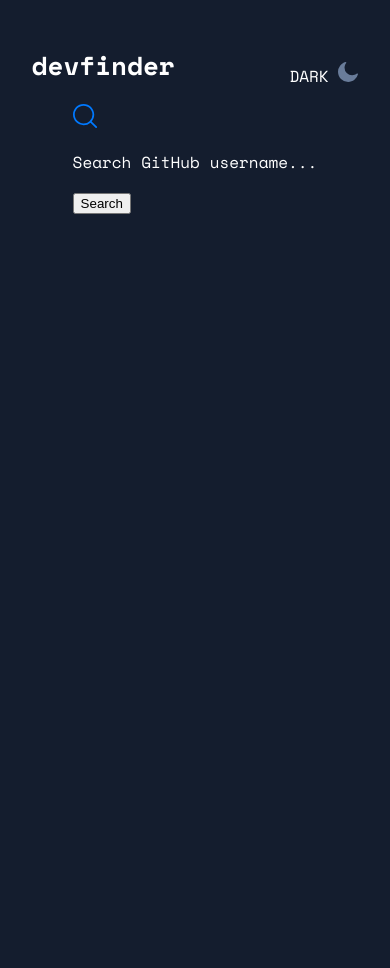
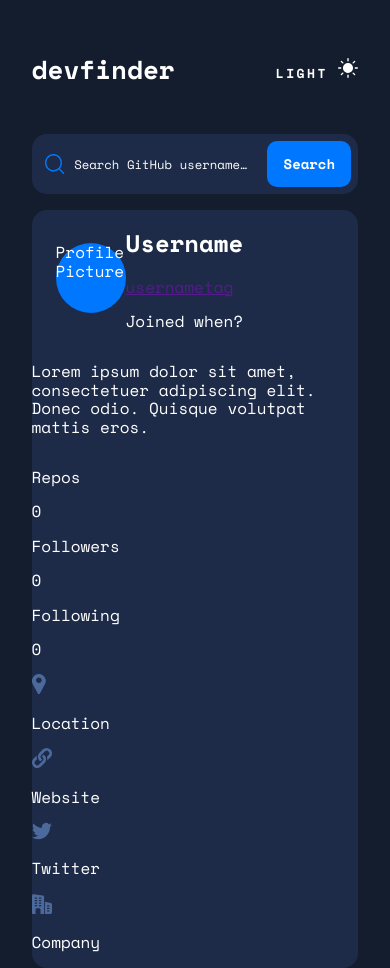
Before and after one commit to mrdiegodev/GitHub-user-search-app, a plain HTML site: page index.html in a window 390 px wide. Before the commit the page ends 844 px from the top, so only its background shows below. Drawn offline with nearby package versions, Linux system fonts and the light colour scheme.

Commit message:
Added Normilize.css file, BEM, Header & SearchBar for mobile Done

```diff
--- a/index.html
+++ b/index.html
@@ -5,35 +5,70 @@
   <meta name="viewport" content="width=device-width, initial-scale=1.0">
 
   <link rel="icon" type="image/png" sizes="32x32" href="./assets/favicon-32x32.png">
+  <link rel="stylesheet" href="styles/normalize.css">
   <link rel="stylesheet" href="styles/style.css">
   <title>Frontend Mentor | GitHub user search app</title>
 </head>
 <body>
+  <!-- HEADER SECTION HTML -->
+  <header class="header">
+    <h1 class="header__tittle">devfinder</h1>
+    <p class='header__mode header--darkModeIcon'>LIGHT <img src="assets/icon-sun.svg" alt=""></p>
+    <p class='header__mode header--lightModeIcon'>DARK <img src="assets/icon-moon.svg" alt=""></p>
+  </header>
+  <!-- USERNAME SEARCH BAR SECTION -->
+  <div class="searchBar">
+    <img src="assets/icon-search.svg" alt="" class="searchBar__img">
+    <input type="text" placeholder="Search GitHub username…" class="searchBar__input">
+    <button class="searchBar__searchButton">Search</button>
+  </div>
+<!-- GITHUB CARD SECTION -->
+  <div class="gitHubInfoCard">
+    <div class="gitHubInfoCard__header">
+      <!-- profile picture img -->
+      <div class="gitHubInfoCard__header--profilePicture">Profile Picture</div>
+      <div class="gitHubInfoCard__header--userInformation">
+        <h2 class="gitHubInfoCard__header--userInformation--name">Username</h2>
+        <a href="" class="gitHubInfoCard__header--userInformation--username">usernametag</a>
+        <p class="gitHubInfoCard__header--userInformation--joinDate">Joined when?</p>
+      </div>
+    </div>
 
-  <header>
-    <h1>devfinder</h1>
-    <p id='darkMode'>DARK <img src="assets/icon-moon.svg" alt=""></p>
-    <p id='lightMode'>LIGHT <img src="assets/icon-sun.svg" alt=""></p>
-  </header>
+    <p class="gitHubInfoCard__description">
+      Lorem ipsum dolor sit amet, consectetuer adipiscing elit. Donec odio. Quisque volutpat mattis eros.
+    </p>
 
-  <div class="searchBar">
-    <img src="assets/icon-search.svg" alt="">
-    <p>Search GitHub username...</p>
-    <button id="searchButton">Search</button>
-  </div>
-
-  <div class="gitHubInfoCard">
-    <div class="cardHeader">
-
+    <div class="gitHubInfoCard__stats">
+      <div class="gitHubInfoCard__stats--Repos">
+        <p>Repos</p>
+        <p>0</p>
+      </div>
+      <div class="gitHubInfoCard__stats--Followers">
+        <p>Followers</p>
+        <p>0</p>
+      </div>
+      <div class="gitHubInfoCard__stats--following">
+        <p>Following</p>
+        <p>0</p>
+      </div>
     </div>
-    <div class="cardDescription">
-
-    </div>
-    <div class="cardNumbers">
-
-    </div>
-    <div class="cardFooter">
-
+    <div class="gitHubInfoCard__footer">
+      <div class="gitHubInfoCard__footer--location">
+        <img src="assets/icon-location.svg" alt="">
+        <p>Location</p>
+      </div>
+      <div class="gitHubInfoCard__footer--website">
+        <img src="assets/icon-website.svg" alt="">
+        <p>Website</p>
+      </div>
+      <div class="gitHubInfoCard__footer--twitter">
+        <img src="assets/icon-twitter.svg" alt="">
+        <p>Twitter</p>
+      </div>
+      <div class="gitHubInfoCard__footer--company">
+        <img src="assets/icon-company.svg" alt="">
+        <p>Company</p>
+      </div>
     </div>
   </div>
 
--- a/styles/style.scss
+++ b/styles/style.scss
@@ -22,6 +22,8 @@ html{
     font-size: 16px;
 }
 
+// BODY CSS
+
 body{
     background-color: $bigStoneBlue;
     color: $pureWhite;
@@ -31,20 +33,96 @@ body{
     justify-content: center;
 }
 
+// HEADER CSS
+
 header{
     margin-top: 2.35rem;
     width: 20.43rem;
-    h1{
+    display: flex;
+    align-items: center;
+    justify-content: space-between;
+    .header__tittle{
         display: inline;
         font-size: 1.625rem;
         font-weight: bold;
 
     }
-    #lightMode{
+    .header__mode{
+        font-size: .8125rem;
+        font-weight: bold;
+        letter-spacing: 2.5px;
+    }
+    .header--lightModeIcon{
         display: none;
     }
-    #darkMode{
+    .header--darkModeIcon{
         display: inline;
         float: right;
     }
 }
+
+// SEARCH BAR CSS
+
+.searchBar{
+    margin-top: 2rem;
+    width: 20.43rem;
+    height: 3.75rem;
+    display: flex;
+    background-color: $cloudBurstBlue;
+    color: $pureWhite;
+    align-items: center;
+    justify-content: space-evenly;
+    border-radius: 15px;
+    .searchBar__img{
+        width: 1.25rem;
+        height: 1.25rem;
+        margin-left: .4rem;
+    }
+    .searchBar__input{
+        width: 11.5rem;
+        border: none;
+        font-size: .77rem;
+        line-height: 1.562rem;
+        background-color: inherit;
+        color: $pureWhite;
+    }
+    ::placeholder{
+        font-size: .77rem;
+        line-height: 1.562rem;
+        color: $pureWhite;
+        opacity: 1;
+    }
+    .searchBar__searchButton{
+        border: none;
+        border-radius: 10px;
+        background-color: $blue;
+        color: $pureWhite;
+        font-size: .875rem;
+        font-weight: bold;
+        width: 84px;
+        height: 46px;
+
+    }
+}
+
+.gitHubInfoCard{
+    margin-top: 1rem;
+    border-radius: .94rem;
+    background-color: $cloudBurstBlue;
+    width: 20.43rem;
+    display: flex;
+    flex-direction: column;
+    align-items: flex-start;
+    justify-content: space-around;
+    .gitHubInfoCard__header{
+        padding-left: 1.5rem;
+        display: flex;
+        align-items: center;
+        .gitHubInfoCard__header--profilePicture{
+            width: 70px;
+            height: 70px;
+            background-color: $blue;
+            border-radius: 9999px;
+        }
+    }
+}
```
Also changed, not shown: styles/normalize.css (added), styles/style.css, 1 other file.
